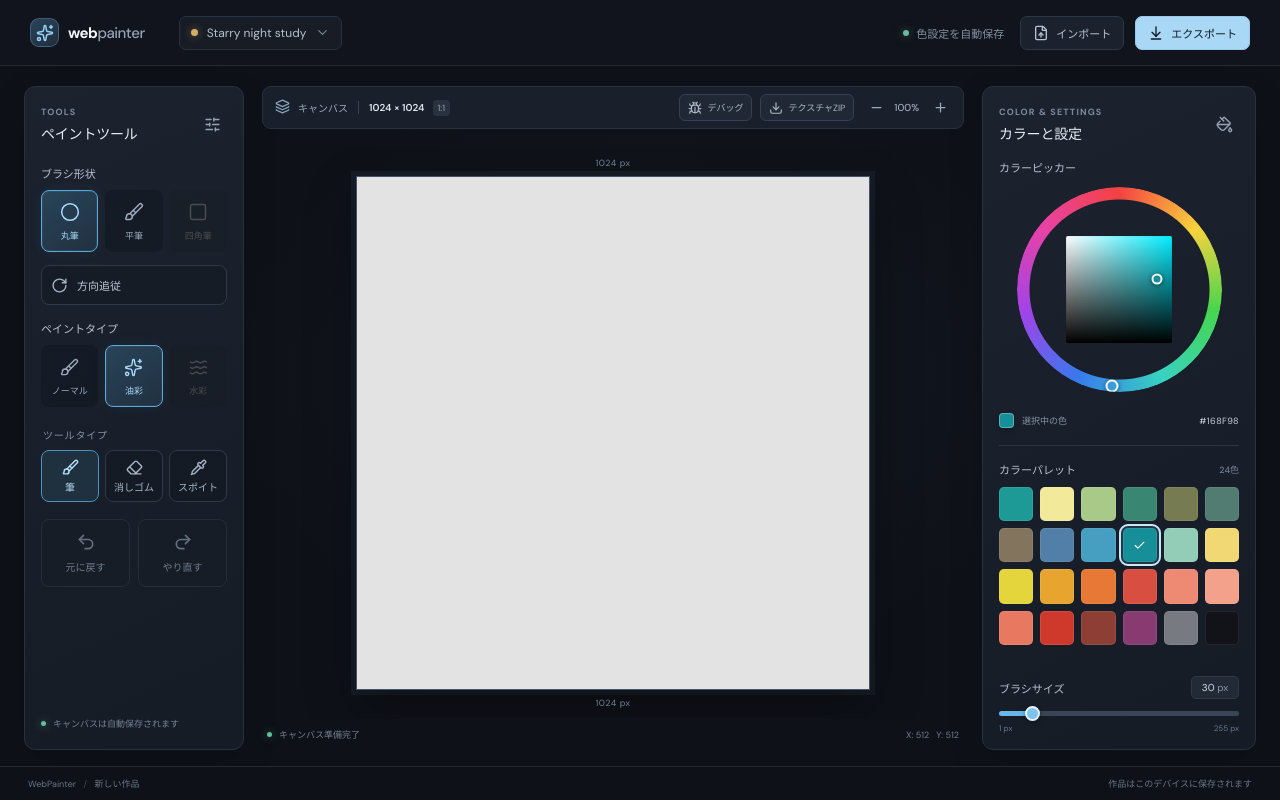
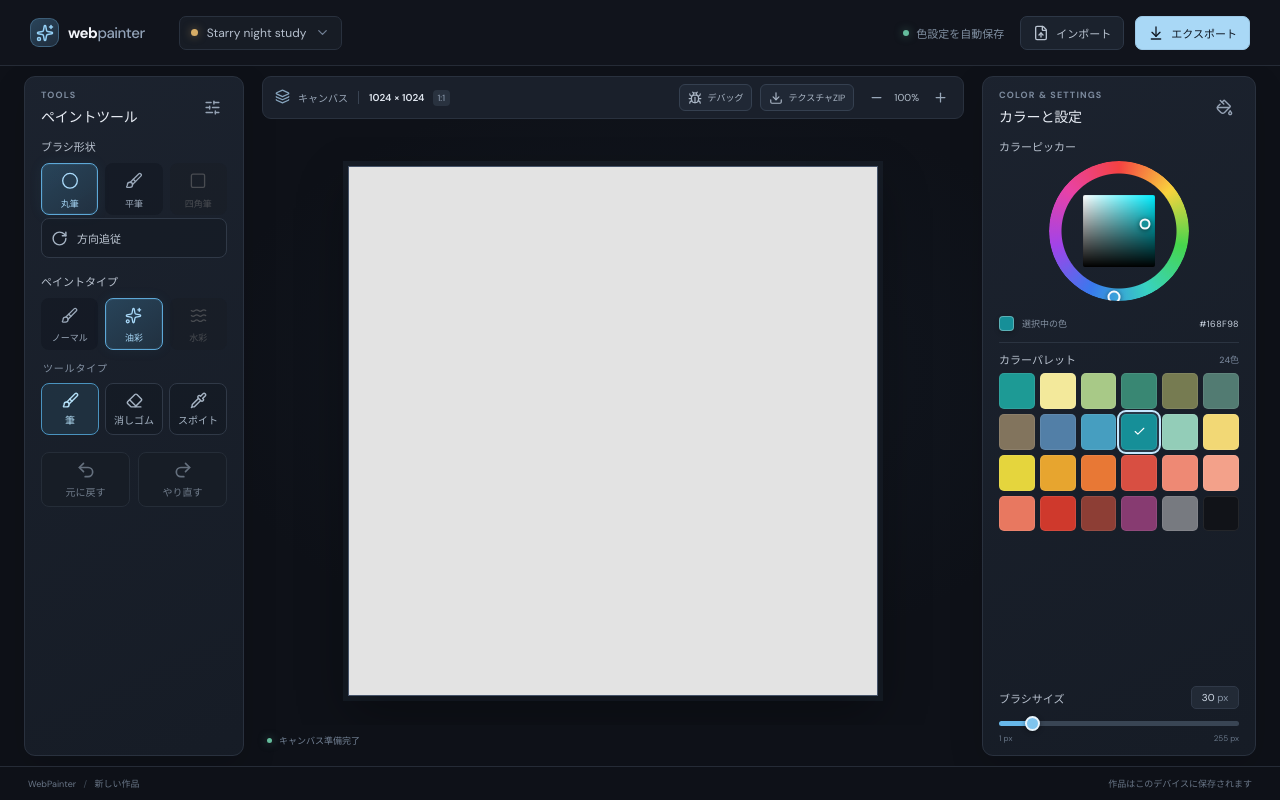
Before and after one commit to KitsuneDaro/Nurite, a React (Vite) app: page / in a window 1280 px wide. Built offline with nearby package versions, Linux system fonts and the light colour scheme.

Commit message:
style: Update media queries and overflow properties for responsive design adjustments refactor: Remove unused PanelStatus component and associated styles

```diff
--- a/src/App.css
+++ b/src/App.css
@@ -133,7 +133,7 @@
   }
 }
 
-@media (max-height: 760px) and (min-width: 761px) {
+@media (max-height: 860px) and (min-width: 761px) {
   .workspace {
     padding-top: 10px;
     padding-bottom: 10px;
@@ -182,15 +182,9 @@
   }
 }
 
-@media (max-height: 600px) and (min-width: 761px) {
+@media (max-height: 700px) and (min-width: 761px) {
   .color-wheel-wrap {
     width: min(100%, 90px);
-  }
-}
-
-@media (max-height: 560px) and (min-width: 761px) {
-  .color-wheel-wrap {
-    width: min(100%, 64px);
   }
 
   .palette-grid {
@@ -202,3 +196,22 @@
     padding-top: 5px;
   }
 }
+
+@media (max-height: 660px) and (min-width: 761px) {
+  .color-wheel-wrap {
+    width: min(100%, 64px);
+  }
+
+  .color-heading {
+    margin-bottom: 8px;
+  }
+
+  .color-wheel-wrap {
+    margin-top: 3px;
+    margin-bottom: 3px;
+  }
+
+  .brush-size-section {
+    padding-top: 5px;
+  }
+}
--- a/src/components/Canvas/CanvasWorkspace/CanvasWorkspace.css
+++ b/src/components/Canvas/CanvasWorkspace/CanvasWorkspace.css
@@ -42,23 +42,6 @@
   display: block;
 }
 
-.canvas-dimension {
-  position: absolute;
-  left: 50%;
-  color: #748296;
-  font-size: 9px;
-  letter-spacing: 0.5px;
-  transform: translateX(-50%);
-}
-
-.dimension-top {
-  top: 10px;
-}
-
-.dimension-bottom {
-  bottom: 10px;
-}
-
 .canvas-statusbar {
   min-height: 31px;
   padding: 0 5px;
@@ -93,13 +76,6 @@
     width: min(calc(100cqw - 40px), calc(100cqh - 50px), 60vh);
   }
 
-  .dimension-top {
-    top: 7px;
-  }
-
-  .dimension-bottom {
-    bottom: 7px;
-  }
 }
 
 @media (max-width: 520px) {
--- a/src/components/Canvas/CanvasWorkspace/CanvasWorkspace.tsx
+++ b/src/components/Canvas/CanvasWorkspace/CanvasWorkspace.tsx
@@ -225,8 +225,6 @@ export function CanvasWorkspace({
             />
           </div>
         </div>
-        <span className="canvas-dimension dimension-top">1024 px</span>
-        <span className="canvas-dimension dimension-bottom">1024 px</span>
       </div>
       <div className="canvas-statusbar">
         <span>
@@ -235,7 +233,6 @@ export function CanvasWorkspace({
           {renderStatus === 'ready' && 'キャンバス準備完了'}
           {renderStatus === 'error' && <span role="alert">テクスチャを読み込めませんでした</span>}
         </span>
-        <span>X: 512 &nbsp; Y: 512</span>
       </div>
     </section>
   )
--- a/src/components/Color/ColorPanel/ColorPanel.css
+++ b/src/components/Color/ColorPanel/ColorPanel.css
@@ -2,7 +2,7 @@
   display: flex;
   flex-direction: column;
   padding: 19px 16px 16px;
-  overflow-y: auto;
+  overflow-y: hidden;
 }
 
 .color-heading {
@@ -26,6 +26,12 @@
   }
 }
 
+@media (max-height: 660px) and (min-width: 761px) {
+  .color-panel {
+    overflow-y: auto;
+  }
+}
+
 @media (max-width: 520px) {
   .color-panel.mobile-panel-open {
     display: grid;
--- a/src/components/Tools/PanelStatus/PanelStatus.css
+++ /dev/null
@@ -1,24 +0,0 @@
-.panel-footer {
-  margin-top: auto;
-  padding-top: 20px;
-  display: flex;
-  align-items: center;
-  gap: 7px;
-  color: #748194;
-  font-size: 9px;
-}
-
-.status-indicator {
-  width: 5px;
-  height: 5px;
-  display: inline-block;
-  border-radius: 50%;
-  background: #65bd9d;
-  box-shadow: 0 0 8px rgba(101, 189, 157, 0.5);
-}
-
-@media (max-width: 760px) {
-  .panel-footer {
-    padding-top: 16px;
-  }
-}
--- a/src/components/Tools/PanelStatus/PanelStatus.tsx
+++ /dev/null
@@ -1,10 +0,0 @@
-import './PanelStatus.css'
-
-export function PanelStatus() {
-  return (
-    <div className="panel-footer">
-      <span className="status-indicator" />
-      キャンバスは自動保存されます
-    </div>
-  )
-}
--- a/src/components/Tools/ToolsPanel/ToolsPanel.css
+++ b/src/components/Tools/ToolsPanel/ToolsPanel.css
@@ -32,10 +32,6 @@
   .tools-panel .panel-heading,
   .tools-panel .tool-type-selector,
   .tools-panel .history-buttons,
-  .tools-panel .panel-footer {
-    grid-column: 1 / -1;
-  }
-
   .tools-panel .panel-heading {
     margin-bottom: 13px;
   }
--- a/src/components/Tools/ToolsPanel/ToolsPanel.tsx
+++ b/src/components/Tools/ToolsPanel/ToolsPanel.tsx
@@ -5,7 +5,6 @@ import { ToolTypeSelector } from '../ToolTypeSelector/ToolTypeSelector'
 import { DirectionToggle } from '../DirectionToggle/DirectionToggle'
 import { HistoryControls } from '../HistoryControls/HistoryControls'
 import { PanelHeading } from '../../Panel/PanelHeading/PanelHeading'
-import { PanelStatus } from '../PanelStatus/PanelStatus'
 import { ToolOptionGroup } from '../ToolOptionGroup/ToolOptionGroup'
 import './ToolsPanel.css'
 
@@ -72,7 +71,6 @@ export function ToolsPanel({
         onUndo={onUndo}
         onRedo={onRedo}
       />
-      <PanelStatus />
     </aside>
   )
 }
```
